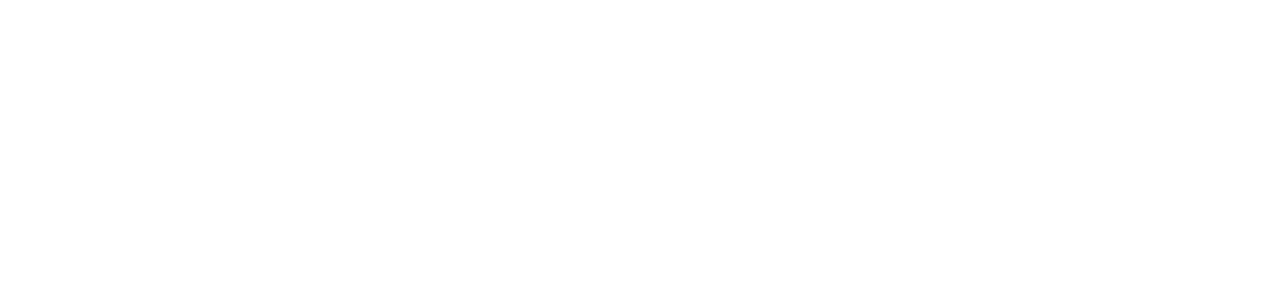
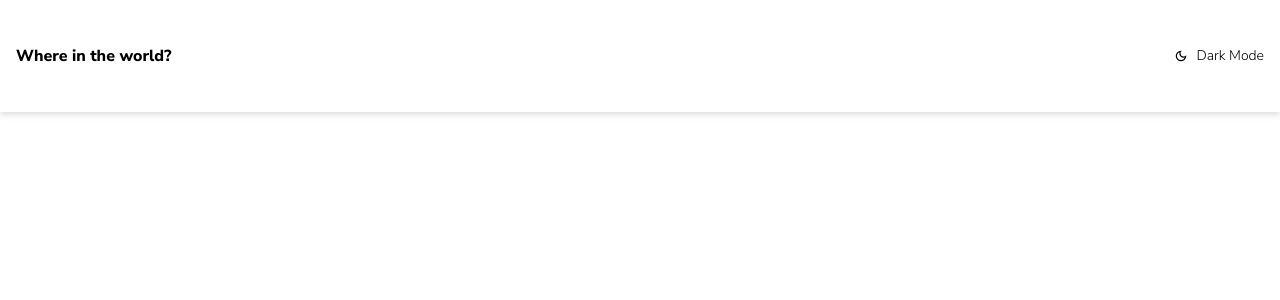
Before and after one commit to jgretton/countries-api-FM, a React (Create React App) app: page / in a window 1280 px wide. Shown: the top 300 px of the page. Built offline with nearby package versions, Linux system fonts and the light colour scheme.

Commit message:
Header component completed
Added header component. Imported react icons.

```diff
--- a/package.json
+++ b/package.json
@@ -8,6 +8,7 @@
     "@testing-library/user-event": "^13.5.0",
     "react": "^18.0.0",
     "react-dom": "^18.0.0",
+    "react-icons": "^4.3.1",
     "react-scripts": "5.0.1",
     "web-vitals": "^2.1.4"
   },
--- a/src/App.js
+++ b/src/App.js
@@ -1,5 +1,11 @@
+import { Header } from "./components/Header";
+
 function App() {
-  return <div className="App"></div>;
+  return (
+    <div className="App font-Nunito">
+      <Header />
+    </div>
+  );
 }
 
 export default App;
--- a/src/components/Header.js
+++ b/src/components/Header.js
@@ -0,0 +1,18 @@
+import React, { useState } from "react";
+import { MdOutlineDarkMode } from "react-icons/md";
+
+export const Header = () => {
+  const [darkMode, setDarkMode] = useState(false);
+  return (
+    <header className="flex flex-row h-28 bg-white justify-between drop-shadow-md px-4">
+      <p className="text-base self-center font-bold">Where in the world?</p>
+
+      <button className="text-sm" onClick={() => setDarkMode(!darkMode)}>
+        <span className="flex flex-row ">
+          <MdOutlineDarkMode className="self-center mr-2" />
+          Dark Mode
+        </span>
+      </button>
+    </header>
+  );
+};
--- a/src/index.css
+++ b/src/index.css
@@ -1,5 +1,5 @@
+@import url("https://fonts.googleapis.com/css2?family=Nunito+Sans:wght@300;600;800&display=swap");
+
 @tailwind base;
 @tailwind components;
 @tailwind utilities;
-
-@import url("https://fonts.googleapis.com/css2?family=Nunito+Sans:wght@300;600;800&display=swap");
--- a/src/index.js
+++ b/src/index.js
@@ -1,5 +1,6 @@
 import React from "react";
 import ReactDOM from "react-dom/client";
+import "./index.css";
 import App from "./App";
 import reportWebVitals from "./reportWebVitals";
 
--- a/tailwind.config.js
+++ b/tailwind.config.js
@@ -3,7 +3,7 @@
   theme: {
     extend: {
       fontFamily: {
-        Nunito: ["Nunito Sans", "sans-serif"],
+        Nunito: ['"Nunito Sans"', "sans-serif"],
       },
       colors: {
         DarkBlue: "hsl(209, 23%, 22%)",
```
Also changed, not shown: 1 other file (tests, documents, lock files or other folders).
